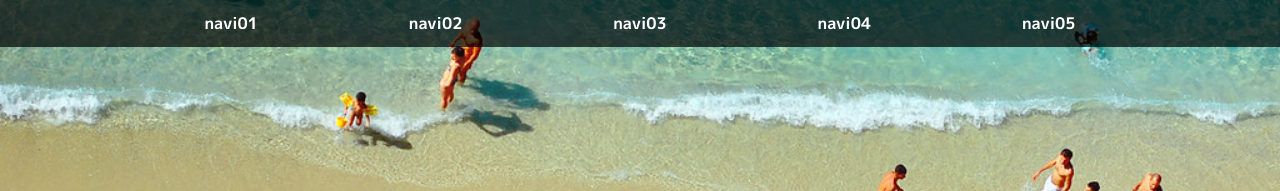
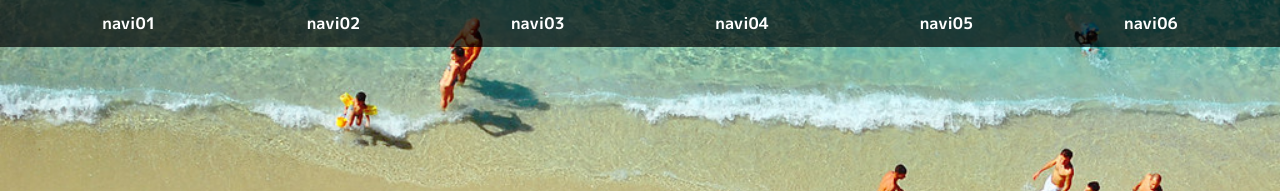
Before and after one commit to Eisei-tsk/lesson01_test, a plain HTML site: page index.html in a window 1280 px wide. Shown: the top 191 px of the page. Drawn offline with nearby package versions, Linux system fonts and the light colour scheme.

Commit message:
コマンドによるnaviの追加

```diff
--- a/index.html
+++ b/index.html
@@ -28,6 +28,7 @@
                 <li><a href="">navi03</a></li>
                 <li><a href="">navi04</a></li>
                 <li><a href="">navi05</a></li>
+                <li><a href="">navi06</a></li>
             </ul>
         </nav>
     </header>
```
